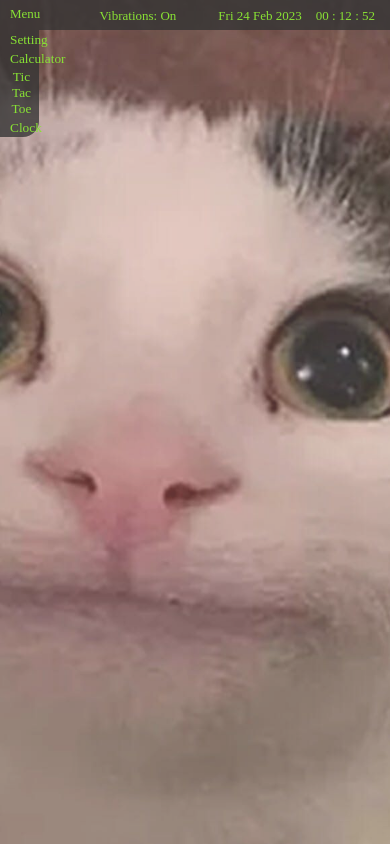
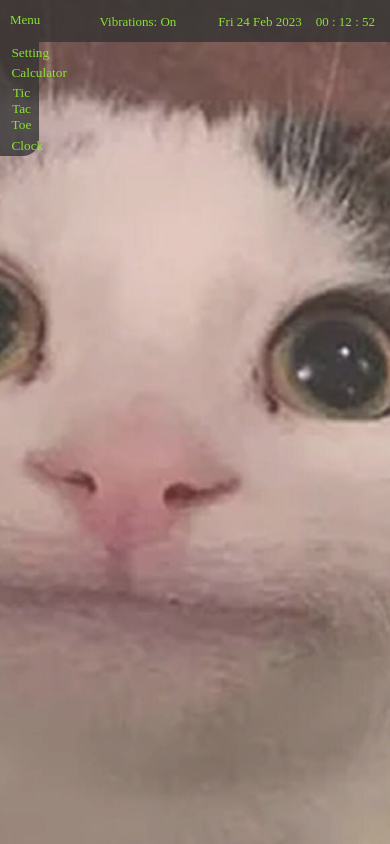
Before and after one commit to vietanh2810/webOs, a website: page public/index.html in a window 390 px wide. Both pictures are taken after a click on the button "Menu". Drawn offline with Linux system fonts and the light colour scheme.

Commit message:
Feat: make task-bar responsive

```diff
--- a/public/src/component/taskbar.js
+++ b/public/src/component/taskbar.js
@@ -3,13 +3,8 @@ class MyTaskbar extends HTMLElement {
     super()
     this.innerHTML = `
         <div id="taskbar-apps">
+          <div>
             <div id="menu-button">Menu</div>
-            <div id="popup">
-              <div id="setting"></div>
-              <div id="calculator"></div>
-              <div id="tic-tac-toe"></div>
-              <div id="clockapp"></div>
-            </div>
             <div id="vibration"></div>
             <div id="battery"></div>
             <div id="latency"></div>
@@ -24,6 +19,14 @@ class MyTaskbar extends HTMLElement {
               <div id="minute"></div>
               <div id="second"></div>
             </div>
+          </div>
+            <div id="popup">
+              <div id="setting"></div>
+              <div id="calculator"></div>
+              <div id="tic-tac-toe"></div>
+              <div id="clockapp"></div>
+            </div>
+
         </div>
 
       `
--- a/public/style.css
+++ b/public/style.css
@@ -18,7 +18,7 @@ my-taskbar {
     top: 0;
     left: 0;
     right: 0;
-    height: 30px;
+    height: 5%;
     /* Background and color */
     background-color: #000000c8;
     /* Layout and alignment */
@@ -76,7 +76,7 @@ my-taskbar #time::before, my-taskbar #date::before, my-taskbar #battery::before,
     display: none;
     position: absolute;
     left: 0;
-    top: 30px;
+    top: 100%;
     background-color:#000000c8;
     width: 10%;
     border-radius: 0 0 1rem 0;
@@ -90,6 +90,7 @@ my-taskbar #time::before, my-taskbar #date::before, my-taskbar #battery::before,
     font-family: "Font Awesome 5 Free";
     border: none;
     padding-left: 5px;
+    margin: 2%;
   }
 
   my-taskbar #setting:hover,my-taskbar #calculator:hover,
```
